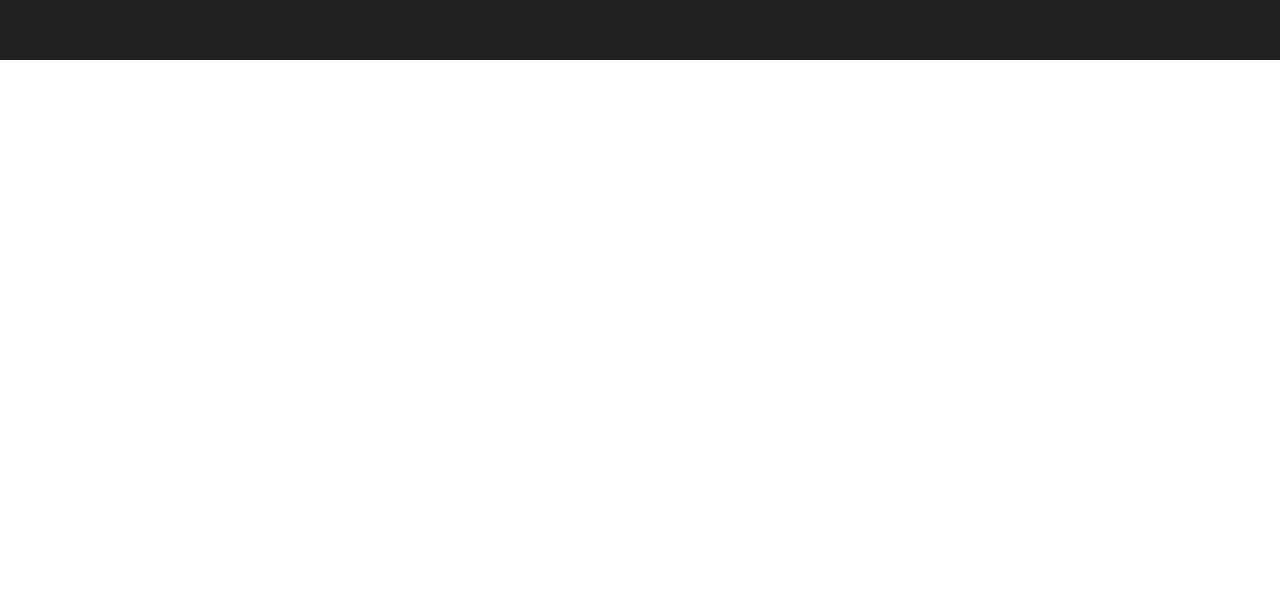
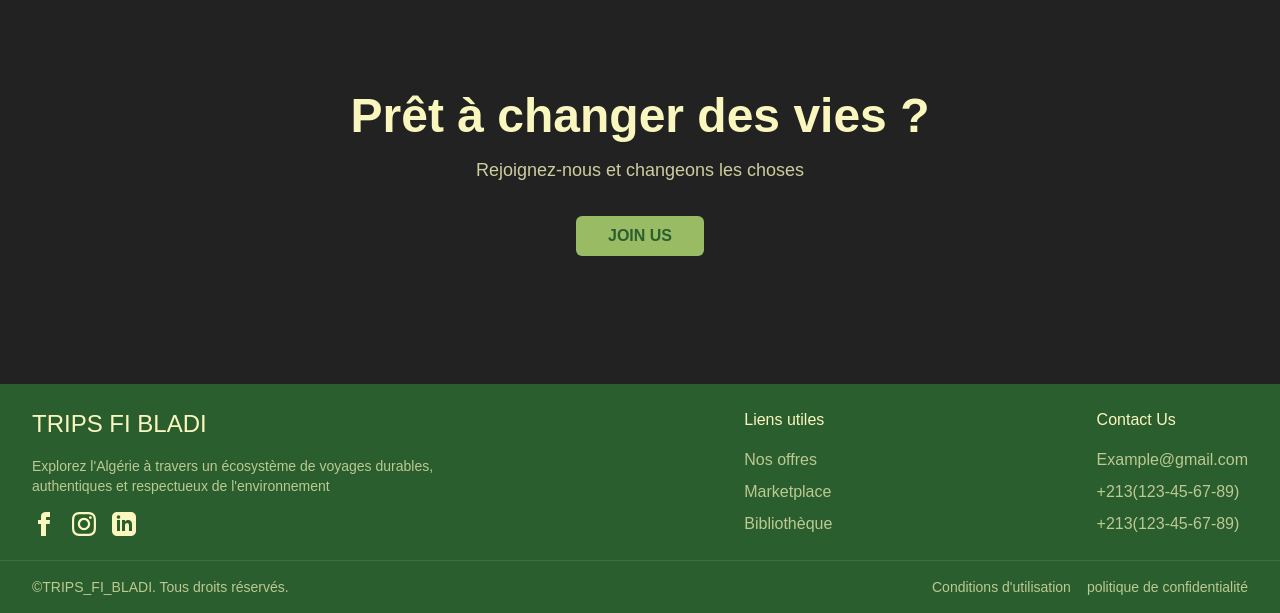
Before and after one commit to saidseghirakram/trips-fi-bladi, a Next.js app: page /Tourisme-Solidaire in a window 1280 px wide. Shown: the part 2871-3484 px from the top of the page. Before the commit the page ends 2931 px from the top, so only its background shows below. Built offline with nearby package versions, Linux system fonts and the light colour scheme.

Commit message:
join section + footer

```diff
--- a/app/Tourisme-Solidaire/page.tsx
+++ b/app/Tourisme-Solidaire/page.tsx
@@ -1,5 +1,6 @@
 import React from 'react'
 import Image from 'next/image'
+import Footer from '../components/Footer'
 
 function page() {
   return (
@@ -151,7 +152,28 @@ function page() {
             </div>
           </div>
         </div>
+
+        {/* Ready to Change Lives Section */}
+        <div className="bg-[#222222] py-20">
+          <div className="container mx-auto px-4 text-center">
+            <h2 className="text-4xl md:text-5xl font-bold text-[#F9F7BE] mb-4">
+              Prêt à changer des vies ?
+            </h2>
+            <p className="text-[#F9F7BE]/80 text-lg mb-8">
+              Rejoignez-nous et changeons les choses
+            </p>
+            <button className="bg-[#98BB63] text-[#2B5E2E] font-semibold px-8 py-2 rounded-md hover:bg-[#98BB63]/90 transition-colors">
+              JOIN US
+            </button>
+          </div>
+        </div>
+
+
+
+
       </div>
+
+      <Footer />
     </div>
   )
 }
```
